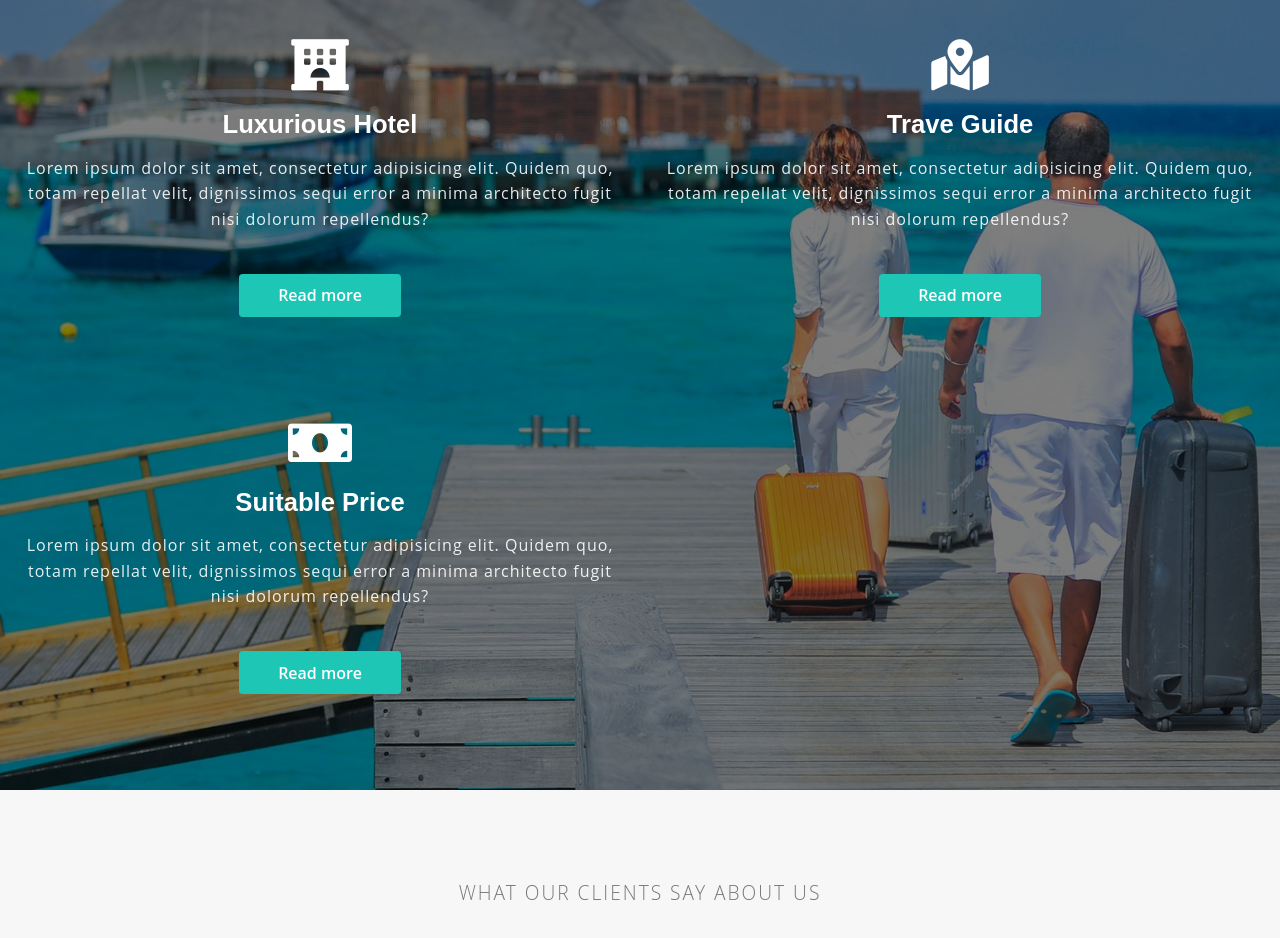
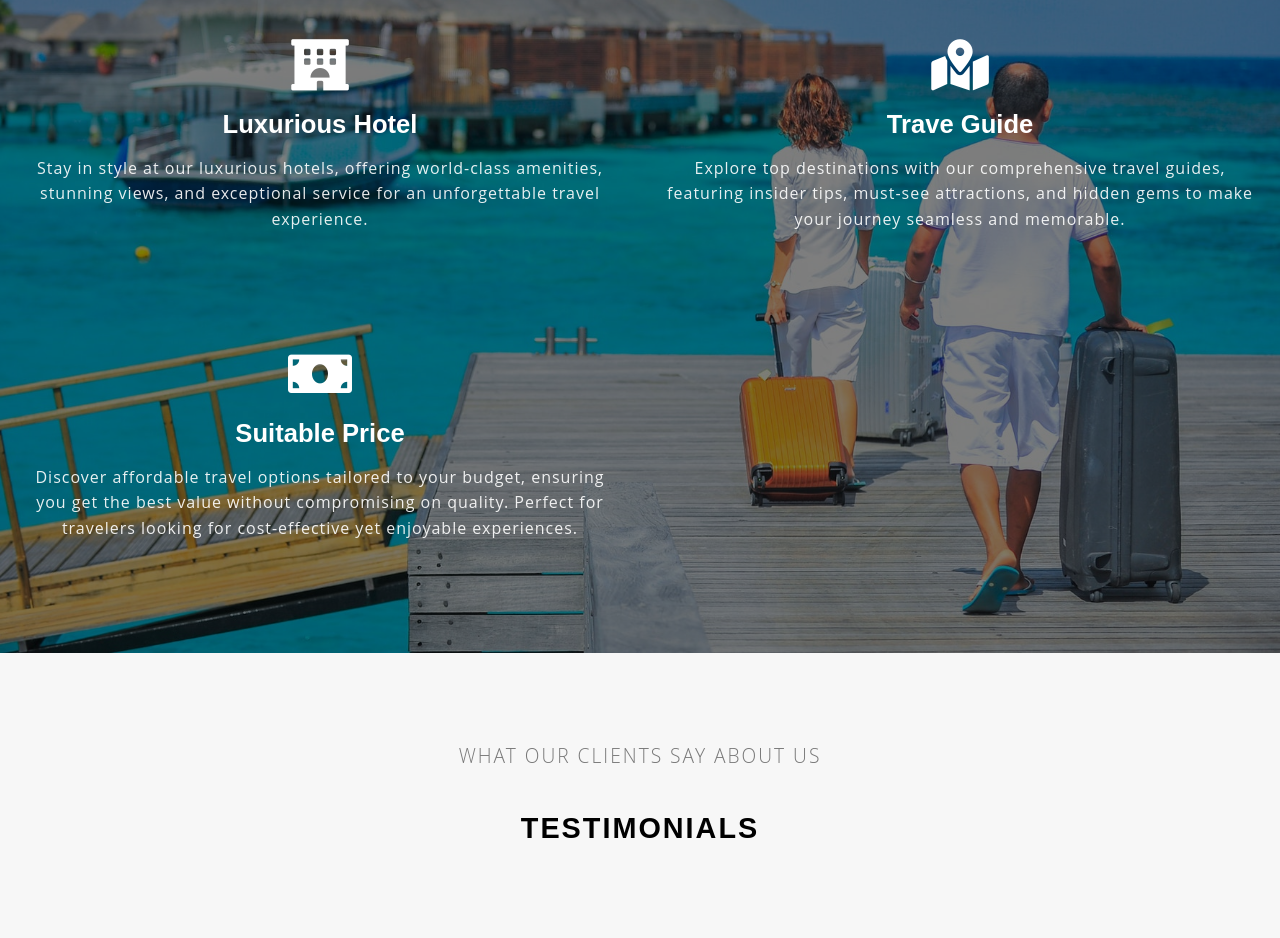
Before and after one commit to Pal18T/WanderEasy, a plain HTML site: page index.html in a window 1280 px wide. Shown: the part 2824-3762 px from the top of the page. Drawn offline with Linux system fonts and the light colour scheme; files whose address does not match are found by name; a web font is replaced by a local one.

Commit message:
index upd

```diff
--- a/index.html
+++ b/index.html
@@ -179,8 +179,10 @@
                             <i class = "fas fa-hotel"></i>
                         </span>
                         <h3>Luxurious Hotel</h3>
-                        <p class = "text">Lorem ipsum dolor sit amet, consectetur adipisicing elit. Quidem quo, totam repellat velit, dignissimos sequi error a minima architecto fugit nisi dolorum repellendus?</p>
-                        <a href = "#" class = "btn">Read more</a>
+                        <p class = "text">Stay in style at our luxurious hotels, offering world-class amenities, stunning views, and exceptional service for an unforgettable travel experience.
+
+                        </p>
+
                     </div>
 
                     <div class = "services-item">
@@ -188,8 +190,10 @@
                             <i class = "fas fa-map-marked-alt"></i>
                         </span>
                         <h3>Trave Guide</h3>
-                        <p class = "text">Lorem ipsum dolor sit amet, consectetur adipisicing elit. Quidem quo, totam repellat velit, dignissimos sequi error a minima architecto fugit nisi dolorum repellendus?</p>
-                        <a href = "#" class = "btn">Read more</a>
+                        <p class = "text">Explore top destinations with our comprehensive travel guides, featuring insider tips, must-see attractions, and hidden gems to make your journey seamless and memorable.
+
+                        </p>
+
                     </div>
 
                     <div class = "services-item">
@@ -197,8 +201,10 @@
                             <i class = "fas fa-money-bill"></i>
                         </span>
                         <h3>Suitable Price</h3>
-                        <p class = "text">Lorem ipsum dolor sit amet, consectetur adipisicing elit. Quidem quo, totam repellat velit, dignissimos sequi error a minima architecto fugit nisi dolorum repellendus?</p>
-                        <a href = "#" class = "btn">Read more</a>
+                        <p class = "text">Discover affordable travel options tailored to your budget, ensuring you get the best value without compromising on quality. Perfect for travelers looking for cost-effective yet enjoyable experiences.
+
+                        </p>
+
                     </div>
                 </div>
             </div>
```
